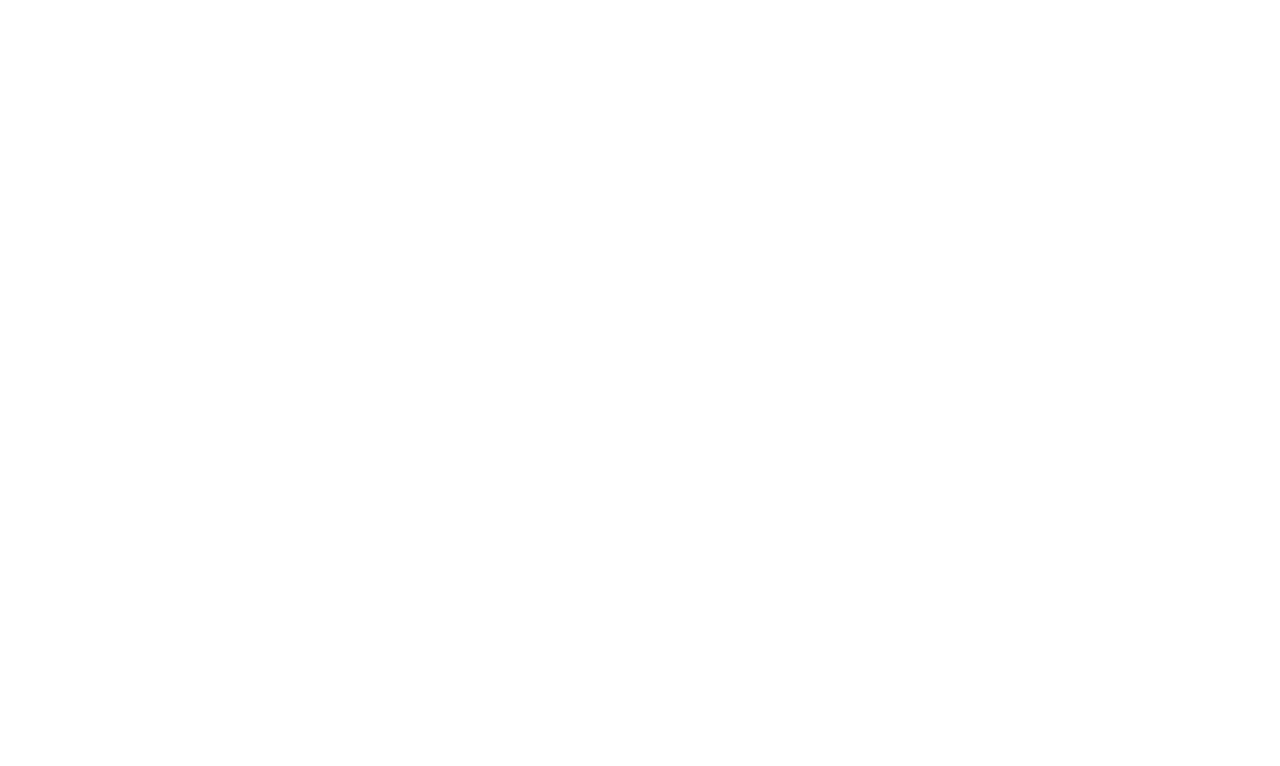
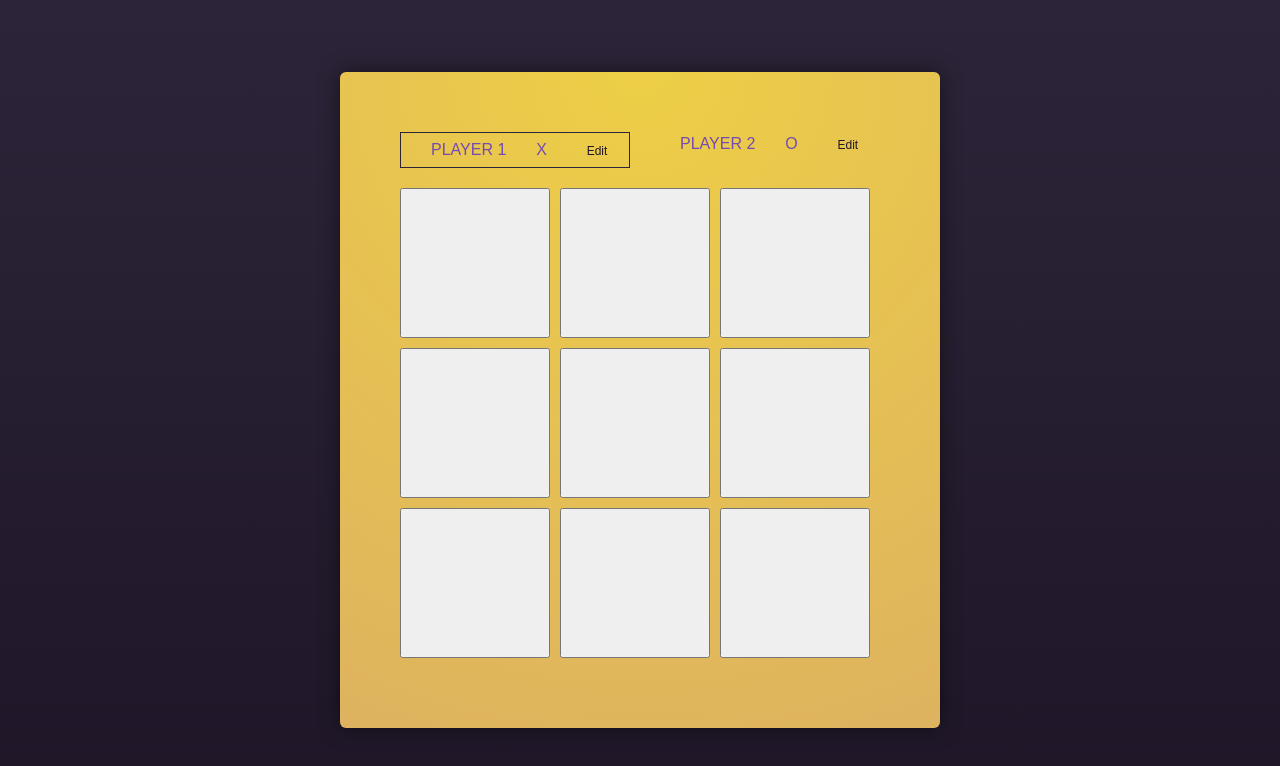
Before and after one commit to MahsaAghamiri/react-practice-journey, a React (Vite) app: page /XOGame in a window 1280 px wide. Before the commit this address had no page. Shown: the top 766 px of the page. Built offline with nearby package versions, Linux system fonts and the light colour scheme.

Commit message:
add GameBoard, Player, Log Components

```diff
--- a/Router.jsx
+++ b/Router.jsx
@@ -1,13 +1,13 @@
 import { BrowserRouter, Routes, Route } from "react-router";
-import Practice01 from "./src/Pages/Practice01/index.jsx";
 import HomePage from "./src/Pages/HomePage/index.jsx";
+import XOGame from "./src/Pages/XOGame/index.jsx";
 
 export default function Router() {
   return (
     <BrowserRouter>
       <Routes>
         <Route path="/" element={<HomePage />} />
-        <Route path="/practice01" element={<Practice01 />} />
+        <Route path="/XOGame" element={<XOGame />} />
       </Routes>
     </BrowserRouter>
   );
--- a/src/Pages/Practice01/index.css
+++ /dev/null
@@ -1,24 +0,0 @@
-#practice01 {
-  width: 100%;
-  min-height: 100vh;
-  background: linear-gradient(#2c2438, #1f1728);
-
-  color: #fff;
-  position: relative;
-}
-.game-container {
-  position: absolute;
-  top: 50%;
-  left: 50%;
-  transform: translate(-50%, -50%);
-  min-width: 40rem;
-  min-height: 30rem;
-  padding: 2rem;
-  border-radius: 6px;
-  background: radial-gradient(
-    circle at top,
-    rgba(241, 210, 70, 0.98),
-    rgba(250, 201, 103, 0.87)
-  );
-  box-shadow: 0 0 20px rgba(0, 0, 0, 0.5);
-}
--- a/src/Pages/Practice01/index.jsx
+++ /dev/null
@@ -1,9 +0,0 @@
-import "./index.css";
-
-export default function Practice01() {
-  return (
-    <div id="practice01">
-      <main className="game-container"></main>
-    </div>
-  );
-}
--- /dev/null
+++ b/src/Pages/XOGame/Components/GameBoard.jsx
@@ -0,0 +1,42 @@
+const initialGameBoard = [
+  [null, null, null],
+  [null, null, null],
+  [null, null, null],
+];
+
+export default function GameBoard({ onSelectSquare, turns }) {
+  console.log(turns, "1th game board");
+  let gameBoard = initialGameBoard;
+
+  for (const turn of turns) {
+    const { square, player } = turn;
+    const { row, col } = square;
+    console.log(player);
+    gameBoard[row][col] = player;
+  }
+
+  function renderGameBoard() {
+    return gameBoard.map((row, rowIndex) => {
+      return (
+        <li key={rowIndex}>
+          <ul className="flex gap-10">
+            {row.map((playerSymbol, colIndex) => {
+              return (
+                <li key={colIndex}>
+                  <button
+                    onClick={() => onSelectSquare(rowIndex, colIndex)}
+                    disabled={playerSymbol !== null}
+                  >
+                    {playerSymbol}
+                  </button>
+                </li>
+              );
+            })}
+          </ul>
+        </li>
+      );
+    });
+  }
+
+  return <ul className="game-board">{renderGameBoard()}</ul>;
+}
--- /dev/null
+++ b/src/Pages/XOGame/Components/Log.jsx
@@ -0,0 +1,10 @@
+export default function Log({ turns }) {
+  function renderLogs() {
+    return turns.map((turn) => (
+      <li key={`${turn.square.row}${turn.square.col}`}>
+        {turn.player} selected {turn.square.row}, {turn.square.col}
+      </li>
+    ));
+  }
+  return <ul>{renderLogs()}</ul>;
+}
--- /dev/null
+++ b/src/Pages/XOGame/Components/Player.jsx
@@ -0,0 +1,26 @@
+import { useState } from "react";
+
+export default function Player({ initialName, symbol, isActive }) {
+  const [isEditing, setIsEditing] = useState(false);
+  const [name, setName] = useState(initialName);
+
+  function handleEditClick() {
+    setIsEditing((isEditing) => !isEditing);
+  }
+  function handleChange(event) {
+    setName(event.target.value);
+  }
+  return (
+    <li className={isActive ? "is-active" : undefined}>
+      <span>
+        {isEditing ? (
+          <input type="text" value={name} onChange={handleChange} required />
+        ) : (
+          <span className="player-name">{name}</span>
+        )}
+        <span className="player-symbol">{symbol}</span>
+      </span>
+      <button onClick={handleEditClick}>{isEditing ? "Save" : "Edit"}</button>
+    </li>
+  );
+}
--- /dev/null
+++ b/src/Pages/XOGame/index.css
@@ -0,0 +1,74 @@
+#xo-game {
+  width: 100%;
+  min-height: 100vh;
+  background: linear-gradient(#2c2438, #1f1728);
+  font-size: 1.6rem;
+  color: #fff;
+  position: relative;
+}
+#xo-game .game-container {
+  position: absolute;
+  top: 50%;
+  left: 50%;
+  transform: translate(-50%, -50%);
+  min-width: 60rem;
+  min-height: 50rem;
+  padding: 6rem;
+  border-radius: 6px;
+  background: radial-gradient(
+    circle at top,
+    rgba(241, 210, 70, 0.98),
+    rgba(250, 201, 103, 0.87)
+  );
+  color: #744ab3;
+  box-shadow: 0 0 20px rgba(0, 0, 0, 0.5);
+}
+#xo-game .players {
+  display: flex;
+  gap: 2rem;
+}
+#xo-game .players li {
+  flex-basis: 50%;
+}
+#xo-game .players li span {
+  padding: 10px 15px;
+  text-transform: uppercase;
+}
+#xo-game .players button {
+  width: 4rem;
+  border: none;
+  background: none;
+  color: #1f1728;
+  font-size: 1.2rem;
+  cursor: pointer;
+  transition: color 0.2s;
+  padding: 0.5rem 0.25rem 0.25rem 0.25rem;
+  text-align: center;
+}
+#xo-game .players input {
+  font: inherit;
+  font-size: 1.2rem;
+  width: 10rem;
+  border: none;
+  border-radius: 5px;
+  color: #1f1728;
+  padding: 0.6rem;
+  animation: pulse-text 2s infinite;
+  background-color: rgba(241, 210, 70, 0.9);
+  text-align: center;
+  text-transform: uppercase;
+}
+#xo-game .game-board {
+  margin-top: 20px;
+}
+#xo-game .game-board button {
+  width: 150px;
+  height: 150px;
+  margin-bottom: 10px;
+  font-size: 8rem;
+  color: #2c2438;
+}
+#xo-game .is-active {
+  border: 1px solid #2c2438;
+  padding: 5px 0;
+}
--- /dev/null
+++ b/src/Pages/XOGame/index.jsx
@@ -0,0 +1,66 @@
+import { useState } from "react";
+import GameBoard from "./Components/GameBoard";
+import Player from "./Components/Player";
+import "./index.css";
+import Log from "./Components/Log";
+import { WINNING_COMBINATION } from "./winnig-combination";
+
+function deriveActivePlayer(gameTurns) {
+  let currentPlayer = "X";
+
+  if (gameTurns.length > 0 && gameTurns[0].player === "X") {
+    currentPlayer = "O";
+  }
+
+  return currentPlayer;
+}
+
+export default function XOGame() {
+  // gameTurns = [
+  //   {square: {
+  //     row: rowIndex,
+  //     col: colIndex,
+  //   },
+  //   player: player
+  //   }
+  // ]
+  const [gameTurns, setGameTurns] = useState([]);
+  const activePlayer = deriveActivePlayer(gameTurns);
+
+  function handleSelectSquare(rowIndex, colIndex) {
+    setGameTurns((prevTurns) => {
+      const currentPlayer = deriveActivePlayer(prevTurns);
+
+      const updatedTurns = [
+        {
+          square: { row: rowIndex, col: colIndex },
+          player: currentPlayer,
+        },
+        ...prevTurns,
+      ];
+
+      return updatedTurns;
+    });
+    console.log(gameTurns, "turns");
+  }
+  return (
+    <div id="xo-game">
+      <main className="game-container">
+        <ul className="players">
+          <Player
+            initialName="player 1"
+            symbol="X"
+            isActive={activePlayer === "X"}
+          />
+          <Player
+            initialName="player 2"
+            symbol="O"
+            isActive={activePlayer === "O"}
+          />
+        </ul>
+        <GameBoard onSelectSquare={handleSelectSquare} turns={gameTurns} />
+      </main>
+      <Log turns={gameTurns} />
+    </div>
+  );
+}
--- /dev/null
+++ b/src/Pages/XOGame/winnig-combination.js
@@ -0,0 +1,42 @@
+export const WINNING_COMBINATION = [
+  [
+    { row: 0, col: 0 },
+    { row: 0, col: 1 },
+    { row: 0, col: 2 },
+  ],
+  [
+    { row: 1, col: 0 },
+    { row: 1, col: 1 },
+    { row: 1, col: 2 },
+  ],
+  [
+    { row: 2, col: 0 },
+    { row: 2, col: 1 },
+    { row: 2, col: 2 },
+  ],
+  [
+    { row: 0, col: 0 },
+    { row: 1, col: 0 },
+    { row: 2, col: 0 },
+  ],
+  [
+    { row: 0, col: 1 },
+    { row: 1, col: 1 },
+    { row: 2, col: 1 },
+  ],
+  [
+    { row: 0, col: 2 },
+    { row: 1, col: 2 },
+    { row: 2, col: 2 },
+  ],
+  [
+    { row: 0, col: 0 },
+    { row: 1, col: 1 },
+    { row: 2, col: 2 },
+  ],
+  [
+    { row: 2, col: 2 },
+    { row: 1, col: 1 },
+    { row: 0, col: 0 },
+  ],
+];
--- a/src/index.css
+++ b/src/index.css
@@ -12,9 +12,28 @@
 html {
   font-family: "Roboto Slab", sans-serif;
   line-height: 1.5;
+  font-size: 10px;
   font-synthesis: none;
   text-rendering: optimizeLegibility;
   -webkit-font-smoothing: antialiased;
   -moz-osx-font-smoothing: grayscale;
   -webkit-text-size-adjust: 100%;
 }
+body {
+  background: linear-gradient(#2c2438, #1f1728);
+  min-height: 100vh;
+}
+ul,
+ol {
+  list-style: none;
+}
+a {
+  text-decoration: none;
+  color: inherit;
+}
+.flex {
+  display: flex;
+}
+.gap-10 {
+  gap: 10px;
+}
```
